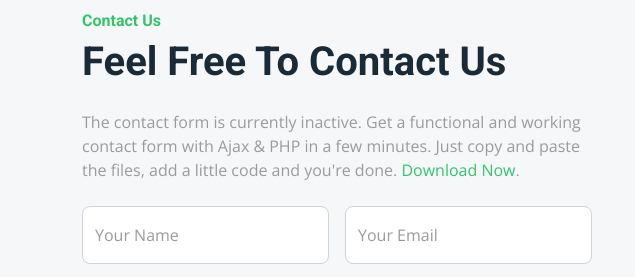
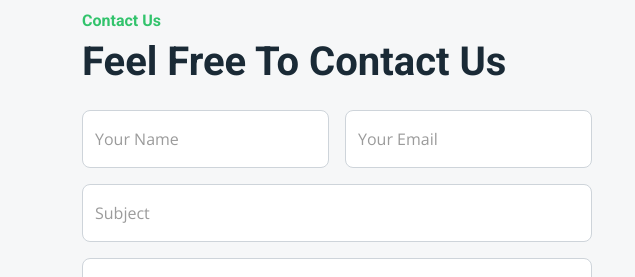
Before and after one commit to TechMSukhdev/Temp1, a plain HTML site: page solartec-1.0.0/solartec-1.0.0/contact.html in a window 1280 px wide. Shown: the part 619-896 px from the top of the page, 0-635 px from the left. Drawn offline with nearby package versions, Linux system fonts and the light colour scheme.

Commit message:
Update contact.html

```diff
--- a/solartec-1.0.0/solartec-1.0.0/contact.html
+++ b/solartec-1.0.0/solartec-1.0.0/contact.html
@@ -128,7 +128,7 @@
                     <div class="p-lg-5 ps-lg-0">
                         <h6 class="text-primary">Contact Us</h6>
                         <h1 class="mb-4">Feel Free To Contact Us</h1>
-                        <p class="mb-4">The contact form is currently inactive. Get a functional and working contact form with Ajax & PHP in a few minutes. Just copy and paste the files, add a little code and you're done. <a href="https://htmlcodex.com/contact-form">Download Now</a>.</p>
+                        <!-- <p class="mb-4">The contact form is currently inactive. Get a functional and working contact form with Ajax & PHP in a few minutes. Just copy and paste the files, add a little code and you're done. <a href="https://htmlcodex.com/contact-form">Download Now</a>.</p> -->
                         <form>
                             <div class="row g-3">
                                 <div class="col-md-6">
```
